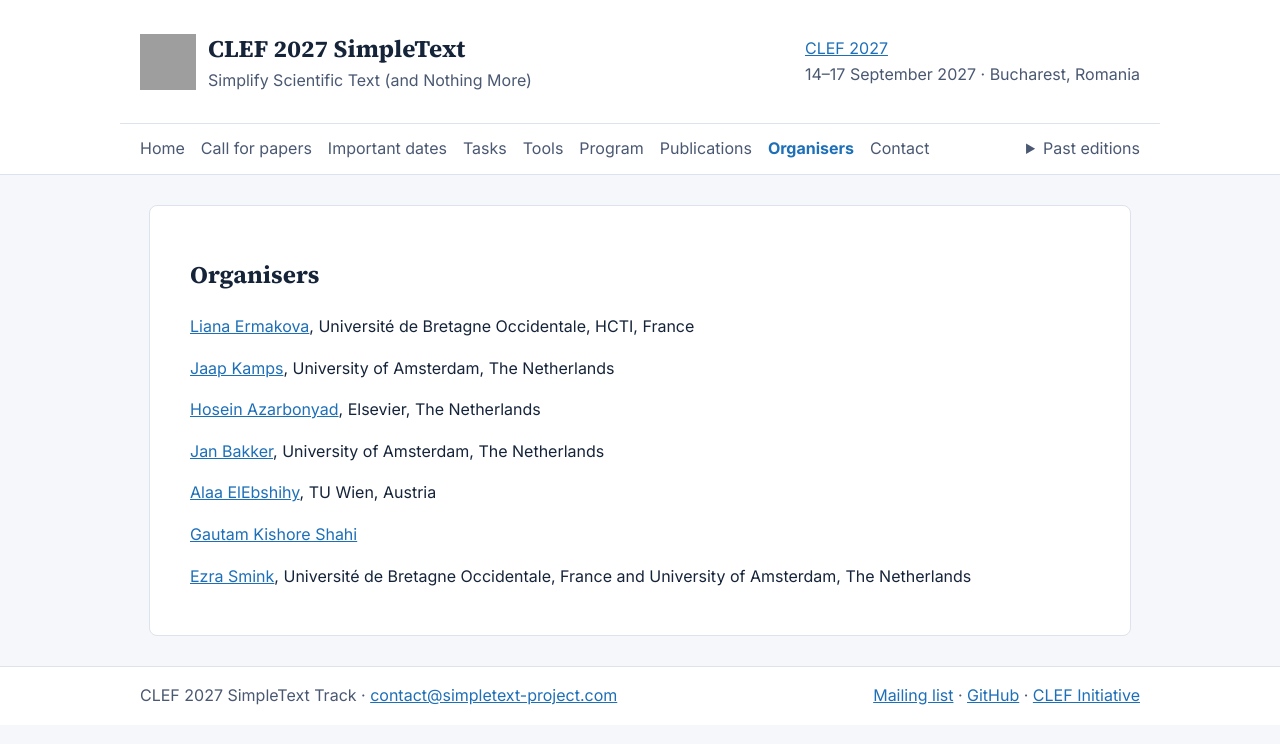
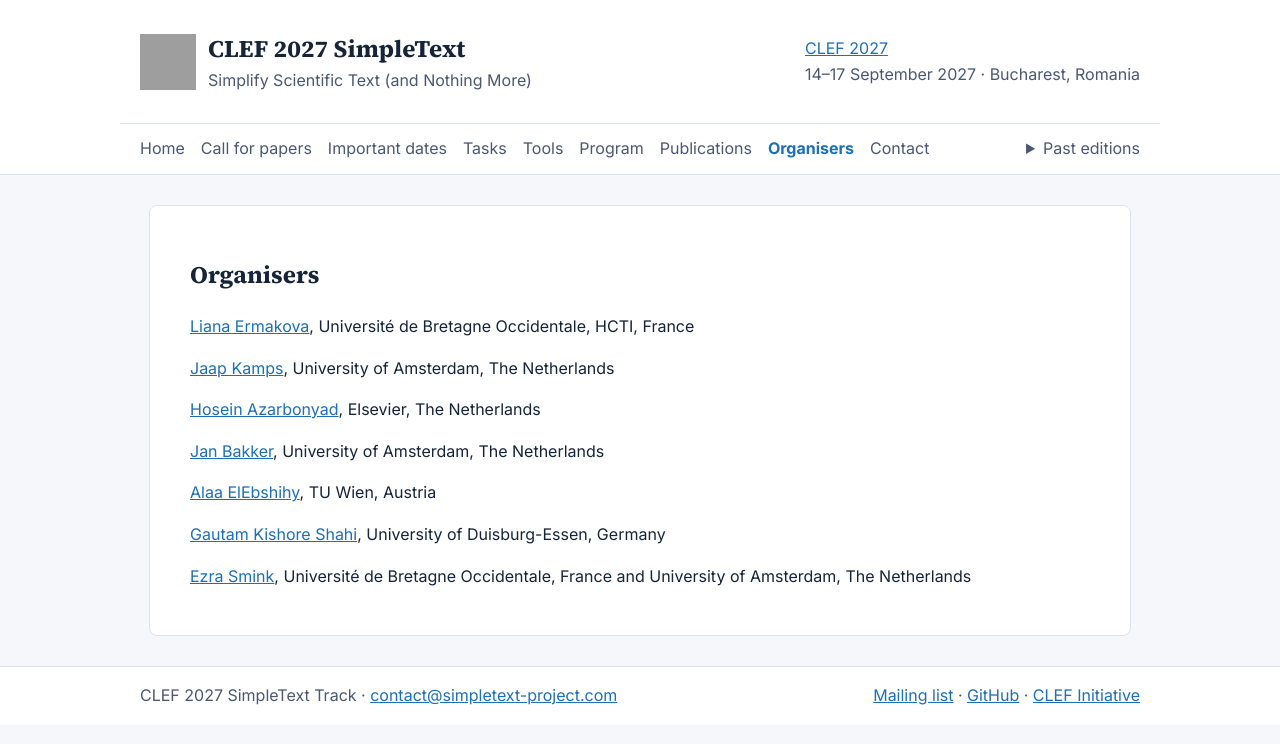
Before and after one commit to simpletext-madics/2027, a Jekyll site: the page built from organizers.md, in a window 1280 px wide. Shown: the top 744 px of the page. Built offline with Jekyll 4.4.1, drawn with Linux system fonts in a browser that asks for light colours; grey boxes are pictures that could not be loaded.

Commit message:
Corrected mistake in the organisers page

```diff
--- a/organizers.md
+++ b/organizers.md
@@ -51,6 +51,6 @@ title: Organisers
 
 [Alaa ElEbshihy](https://informatics.tuwien.ac.at/people/alaa-el-ebshihy), TU Wien, Austria
 
-[Gautam Kishore Shahi](https://www.uni-due.de/digicat/shahi.php)
+[Gautam Kishore Shahi](https://www.uni-due.de/digicat/shahi.php), University of Duisburg-Essen, Germany
 
 [Ezra Smink](https://www.linkedin.com/in/ezra-smink-016952254/), Université de Bretagne Occidentale, France and University of Amsterdam, The Netherlands
```
